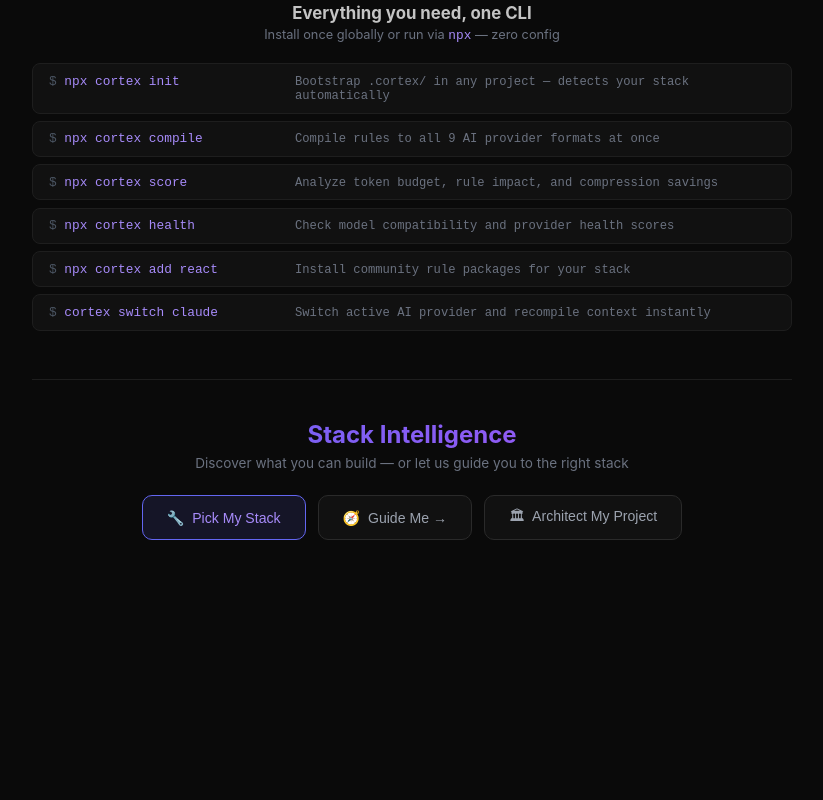
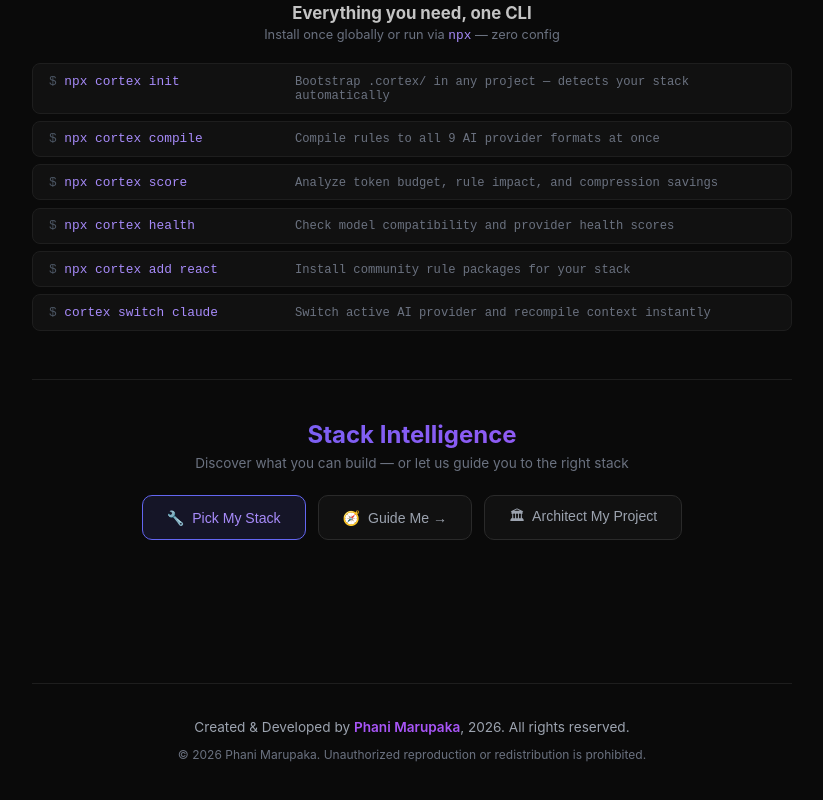
Before and after one commit to Phani3108/Cortex, a website: page public/index.html in a window 1280 px wide. Shown: the part 837-1637 px from the top of the page, without its empty margins (228-1051 px from the left). Before the commit the page ends 1504 px from the top, so only its background shows below. Drawn offline with Linux system fonts and the light colour scheme.

Commit message:
feat: add footer with author credit and copyright notice
Co-Authored-By: Claude Opus 4.6 <noreply@anthropic.com>

```diff
--- a/public/index.html
+++ b/public/index.html
@@ -876,6 +876,16 @@
       <div class="tt-use-pills" id="tt-use-pills"></div>
     </div>
   </div>
+
+  <!-- Footer -->
+  <footer style="width:100%;max-width:760px;margin:3rem auto 0;padding:2rem 0 1rem;border-top:1px solid #1e1e1e;text-align:center">
+    <p style="font-size:0.85rem;color:#9ca3af;line-height:1.7">
+      Created &amp; Developed by <a href="https://linkedin.com/in/phani-marupaka" target="_blank" rel="noopener" style="color:#a855f7;text-decoration:none;font-weight:600">Phani Marupaka</a>, 2026. All rights reserved.
+    </p>
+    <p style="font-size:0.75rem;color:#6b7280;margin-top:0.5rem">
+      &copy; 2026 Phani Marupaka. Unauthorized reproduction or redistribution is prohibited.
+    </p>
+  </footer>
 
   <script>
   // ═══════════════════════════════════════
```
